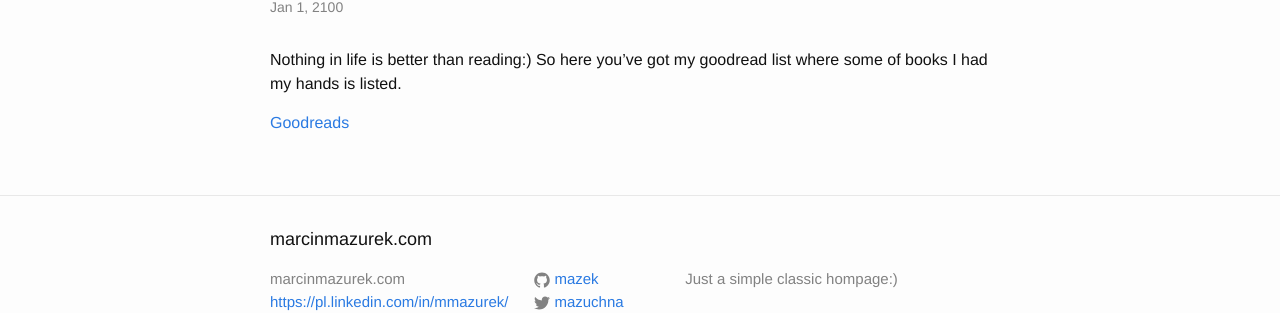
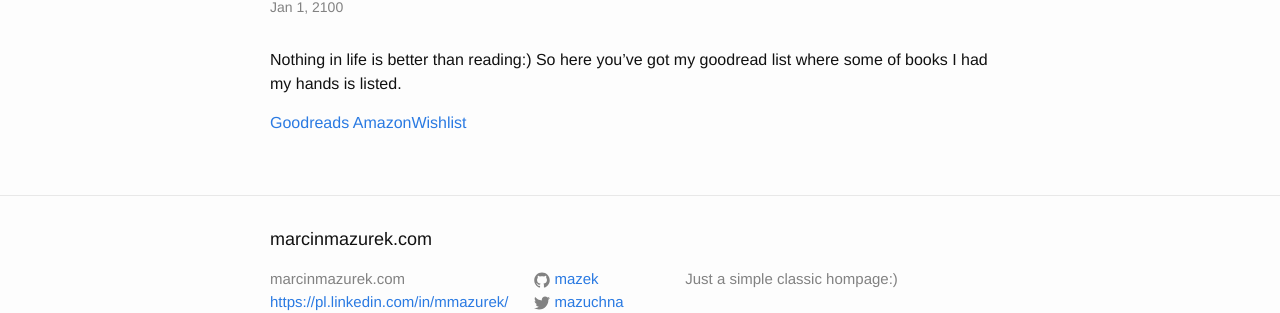
Before and after one commit to mazek/mazek.github.io, a Jekyll site: the page built from _posts/2100-01-01-reading.markdown, in a window 1280 px wide. Shown: the part 152-465 px from the top of the page. Built offline with Jekyll 4.4.1, drawn with Linux system fonts in a browser that asks for light colours.

Commit message:
Update 2100-01-01-reading.markdown

```diff
--- a/_posts/2100-01-01-reading.markdown
+++ b/_posts/2100-01-01-reading.markdown
@@ -8,5 +8,6 @@ categories: reading books
 Nothing in life is better than reading:) So here you've got my goodread list where some of books I had my hands is listed.
 
 [Goodreads](https://www.goodreads.com/review/list/39585864)
+[AmazonWishlist](https://www.amazon.com/hz/wishlist/ls/3LYOTGCWL5YFY?ref_=wl_share)
 
 <!--more-->
```
